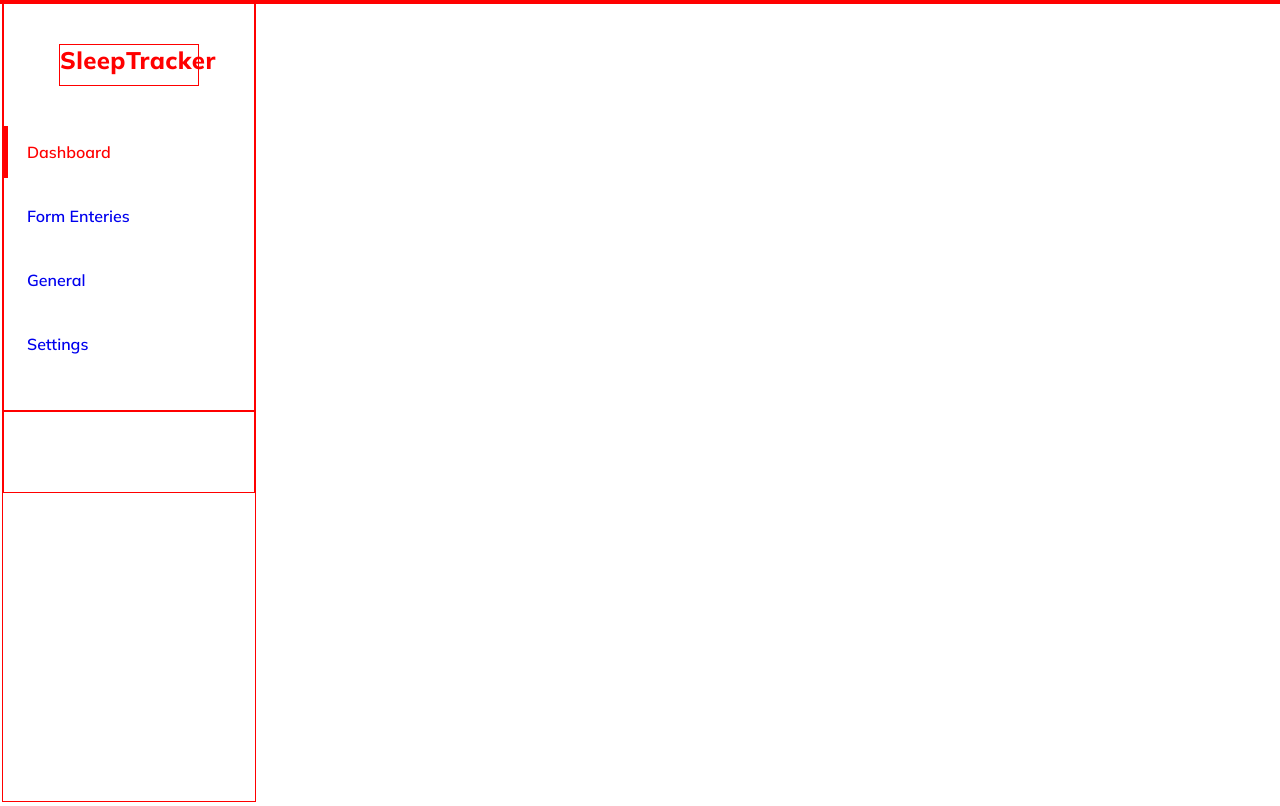
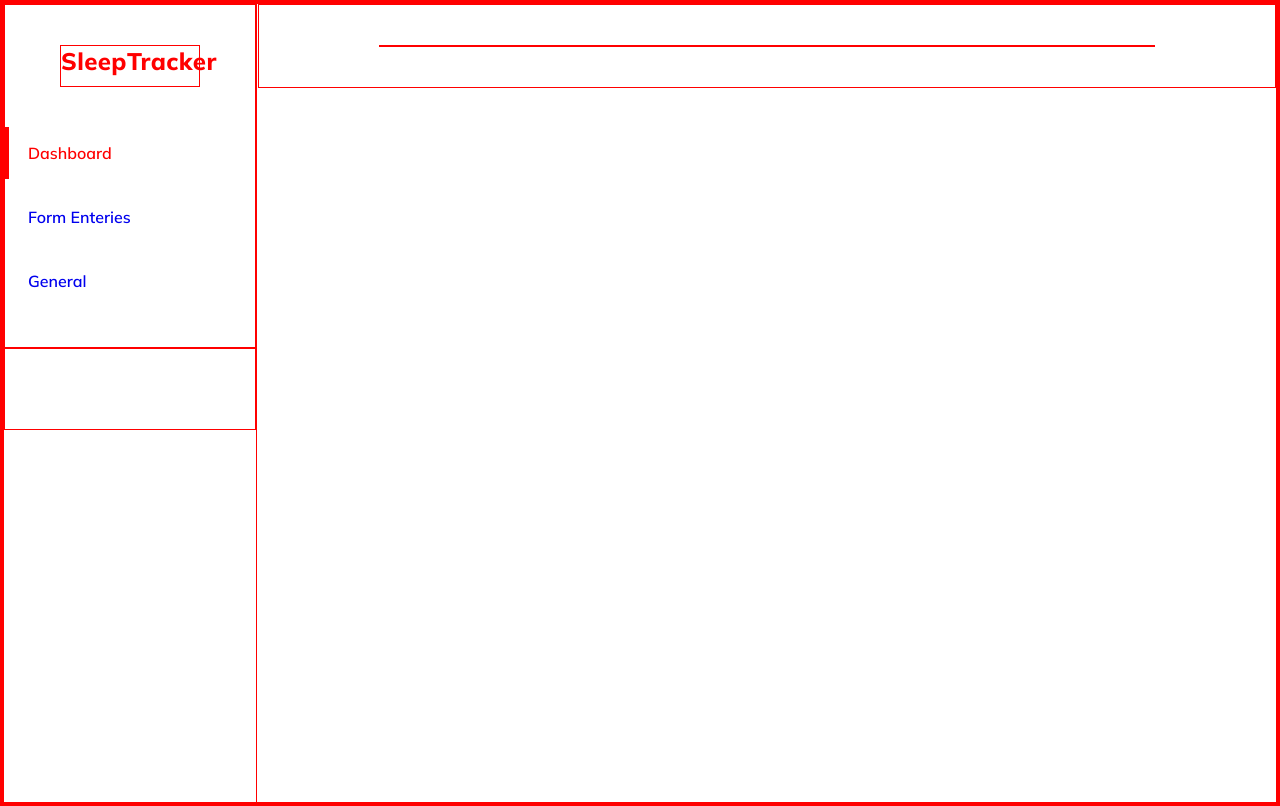
Before and after one commit to BenjacksonSE/sleep-tracker-app, a React (Create React App) app: page / in a window 1280 px wide. Built offline with nearby package versions, Linux system fonts and the light colour scheme.

Commit message:
Built out container for dashboard

```diff
--- a/src/components/Dashboard/Dashboard.js
+++ b/src/components/Dashboard/Dashboard.js
@@ -1,7 +1,13 @@
+import classes from "./Dashboard.module.scss"
+
 const Dashboard = () => {
   return (
-    <div>
-      dashboard
+    <div className={`${classes.scroll}`}>
+      <div className={`${classes.dashboard__container}`}>
+        <div className={classes.dashboard}>
+
+        </div>
+      </div>
     </div>
   )
 }
--- /dev/null
+++ b/src/components/Dashboard/Dashboard.module.scss
@@ -0,0 +1,42 @@
+@import "./../../styles/variables.scss";
+
+.scroll {
+  position: relative;
+  height: 100vh;
+  overflow: auto;
+  z-index: 1;
+  overflow-x: hidden;
+  width: 100%;
+
+  &::-webkit-scrollbar-track {
+    width: 8px;
+  }
+  &::-webkit-scrollbar-thumb{
+    border-radius: $borderRadius;
+  }
+  ::-webkit-scrollbar {
+    width: 8px;
+  }
+  ::-webkit-scrollbar-thumb{
+    border-radius: $borderRadius;
+  }
+
+}
+
+.dashboard__container {
+  margin-left: $sidebarwidth;
+  width: calc(100% - 15.875rem);
+  height: auto;
+  position: absolute;
+  top: 0;
+  left: 0;
+  padding: 40px 120px;
+
+}
+
+.dashboard {
+  width:100%;
+  height: 100%;
+  display: flex;
+  flex-direction: column;
+}
--- a/src/components/SideBar/SideBar.js
+++ b/src/components/SideBar/SideBar.js
@@ -1,4 +1,4 @@
-import React, { useContext, useState } from "react";
+import React, { useState } from "react";
 
 import classes from "./SideBar.module.scss";
 
@@ -18,12 +18,6 @@ const initialNavList = [
     {
         id: 2,
         text: "General",
-        isActive: false,
-        icon: (fillColor) => <svg fillColor={fillColor} />,
-    },
-    {
-        id: 5,
-        text: "Settings",
         isActive: false,
         icon: (fillColor) => <svg fillColor={fillColor} />,
     },
--- a/src/pages/Home.js
+++ b/src/pages/Home.js
@@ -1,11 +1,14 @@
 import SideBar from "../components/SideBar/SideBar"
 import Dashboard from "../components/Dashboard/Dashboard"
+import classes from "./Home.module.scss";
 
 const Home = () => {
   return (
     <>
-      <SideBar />
-      {/* <Dashboard /> */}
+      <div className={classes.home}>
+        <SideBar />
+        <Dashboard />
+      </div>
     </>
   )
 }
--- /dev/null
+++ b/src/pages/Home.module.scss
@@ -0,0 +1,6 @@
+@import "./../styles/variables.scss";
+
+.home {
+    max-width: 1920px;
+    margin: 0 auto;
+}
```
Also changed, not shown: src/UI/ToggleSwitch.js (deleted, +0 -22 lines), src/UI/ToggleSwitch.module.scss (deleted, +0 -30 lines), src/store/ui-context.js (deleted, +0 -8 lines).
